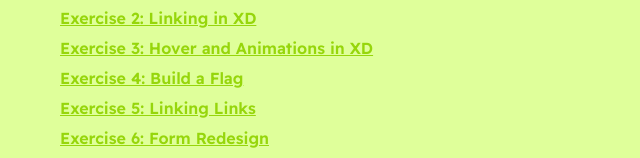
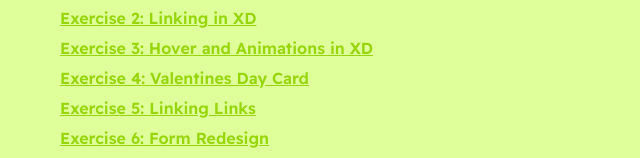
Before and after one commit to akasekamp/web22, a plain HTML site: page index.html in a window 1280 px wide. Shown: the part 339-497 px from the top of the page, without its empty margins (335-975 px from the left). Drawn offline with Linux system fonts and the light colour scheme.

```diff
--- a/index.html
+++ b/index.html
@@ -27,7 +27,7 @@
           <li><a href="https://xd.adobe.com/view/cb4581f1-907e-4f90-9906-e818870e228a-9e16/">Exercise 1: A Little Background</a></li>
           <li><a href="https://xd.adobe.com/view/b984f206-25e2-4e89-9b34-3d01eebe83fb-ecd7/">Exercise 2: Linking in XD</a></li>
           <li><a href="https://xd.adobe.com/view/95fb9e41-9f70-4764-825c-89e6b2272c2e-c0a8/">Exercise 3: Hover and Animations in XD</a></li>
-          <li><a href="e4/index.html">Exercise 4: Build a Flag</a></li>
+          <li><a href="e4/index.html">Exercise 4: Valentines Day Card</a></li>
           <li><a href="e5/index.html">Exercise 5: Linking Links</a></li>
           <li><a href="e6/index.html">Exercise 6: Form Redesign</a></li>
           <li><a href="e7/index.html">Exercise 7: Build A Form</a></li>
```
